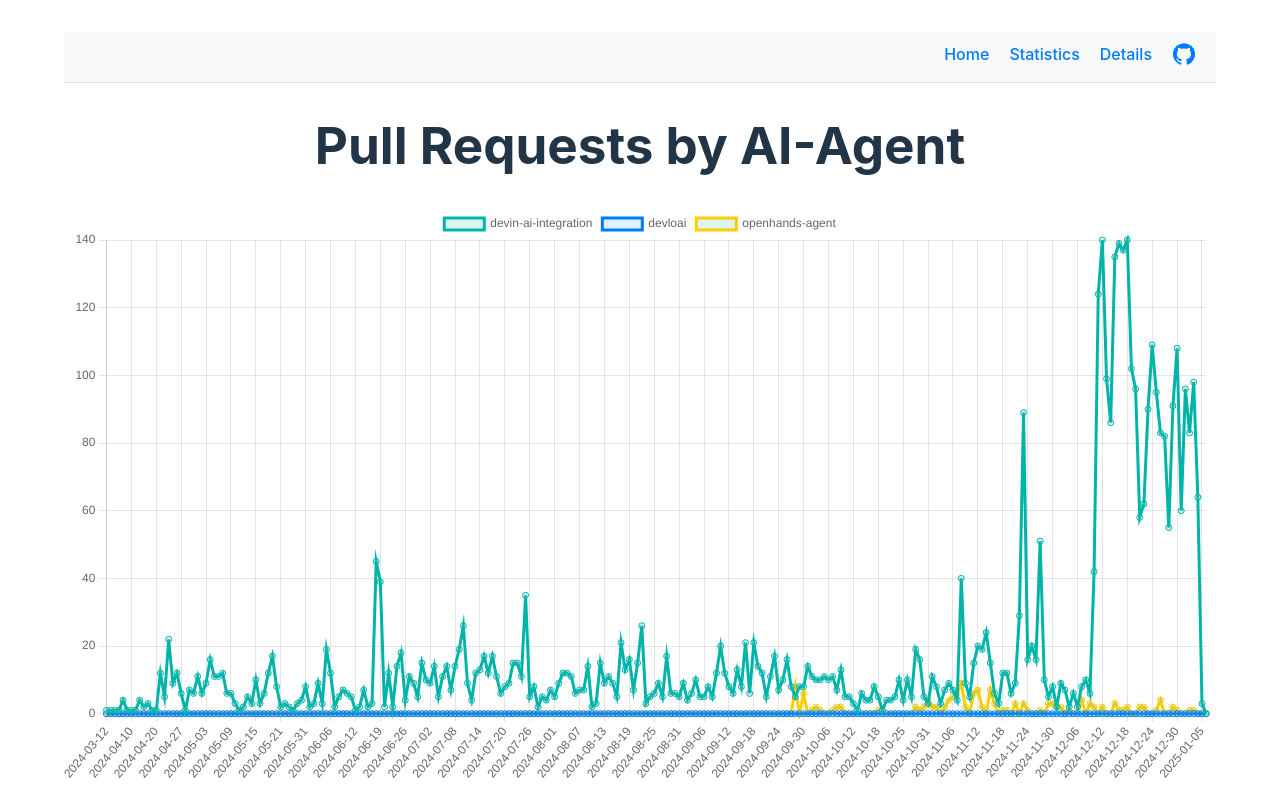
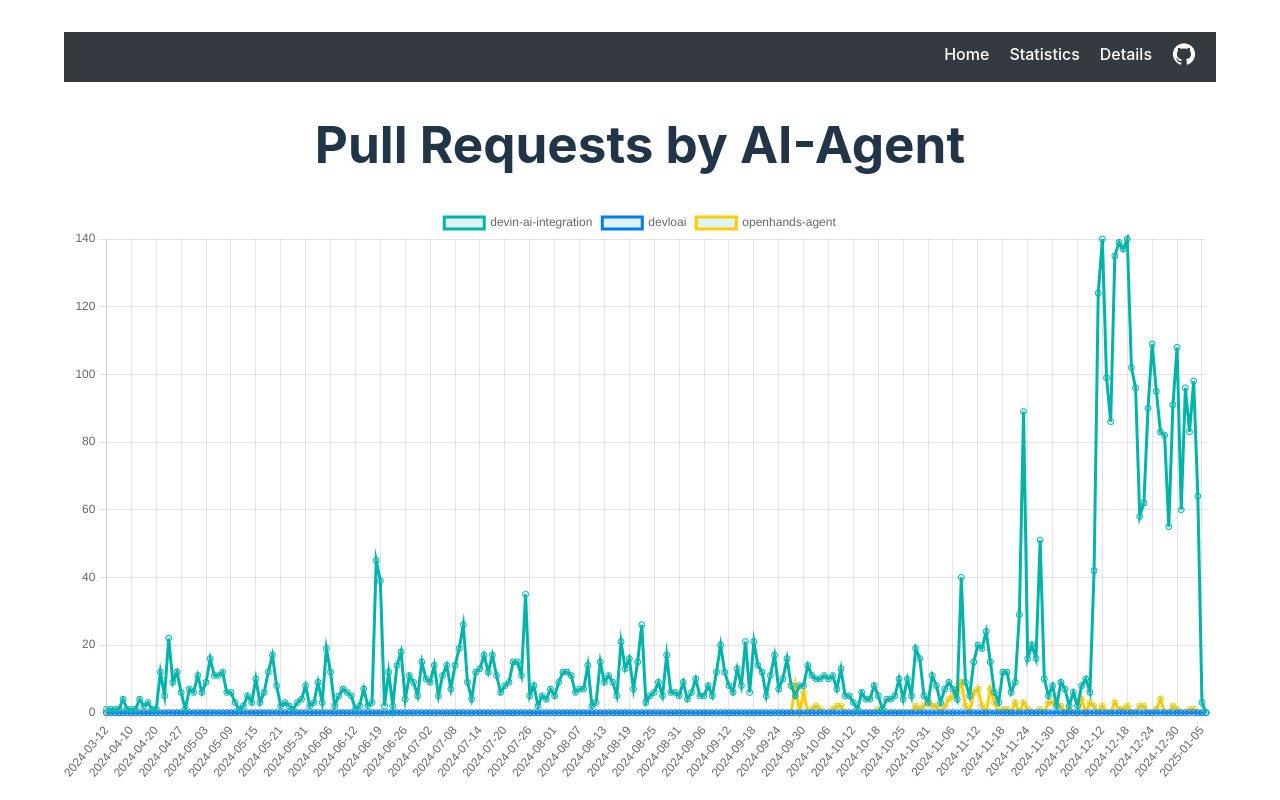
Before and after one commit to kaakaa/ai-agent-statistics, a React (Vite) app in the folder webapp/: page / in a window 1280 px wide. Shown: the top 800 px of the page. Built offline with nearby package versions, Linux system fonts and the light colour scheme.

Commit message:
fix styles

```diff
--- a/webapp/src/components/Header.tsx
+++ b/webapp/src/components/Header.tsx
@@ -4,19 +4,19 @@ import GitHubIcon from '@mui/icons-material/GitHub';
 
 const Header: React.FC = () => {
   return (
-    <nav style={{ display: 'flex', justifyContent: 'flex-end', padding: '10px', backgroundColor: '#f8f9fa', borderBottom: '1px solid #e0e0e0' }}>
+    <nav style={{ display: 'flex', justifyContent: 'flex-end', padding: '10px', backgroundColor: '#343a40'}}>
       <ul style={{ display: 'flex', listStyle: 'none', margin: 0, padding: 0 }}>
       <li style={{ margin: '0 10px' }}>
-          <Link to="/" style={{ textDecoration: 'none', color: '#007bff' }}>Home</Link>
+        <Link to="/" style={{ textDecoration: 'none', color: '#ffffff' }}>Home</Link>
       </li>
       <li style={{ margin: '0 10px' }}>
-          <Link to="/statistics" style={{ textDecoration: 'none', color: '#007bff' }}>Statistics</Link>
+        <Link to="/statistics" style={{ textDecoration: 'none', color: '#ffffff' }}>Statistics</Link>
       </li>
       <li style={{ margin: '0 10px' }}>
-          <Link to="/details" style={{ textDecoration: 'none', color: '#007bff' }}>Details</Link>
+        <Link to="/details" style={{ textDecoration: 'none', color: '#ffffff' }}>Details</Link>
       </li>
       <li style={{ margin: '0 10px' }}>
-          <a href="https://github.com/kaakaa/ai-agent-statistics" target="_blank" rel="noopener noreferrer" style={{ color: '#007bff' }}>
+        <a href="https://github.com/kaakaa/ai-agent-statistics" target="_blank" rel="noopener noreferrer" style={{ color: '#ffffff' }}>
         <GitHubIcon />
         </a>
       </li>
```
Lines whose indentation alone changed are shown as unchanged.
